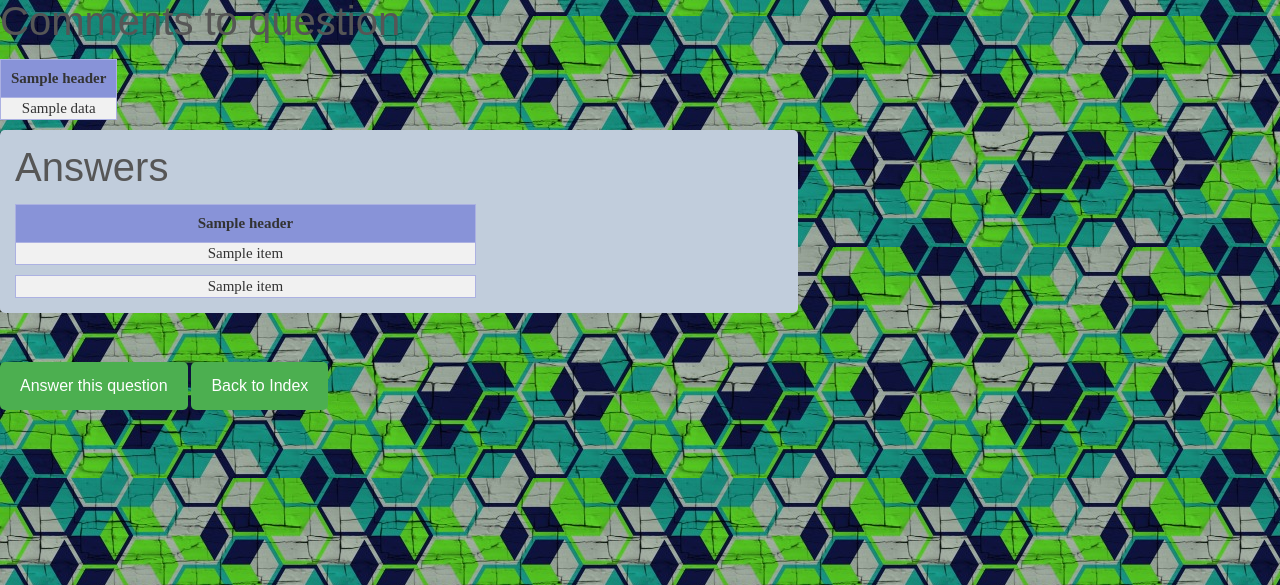
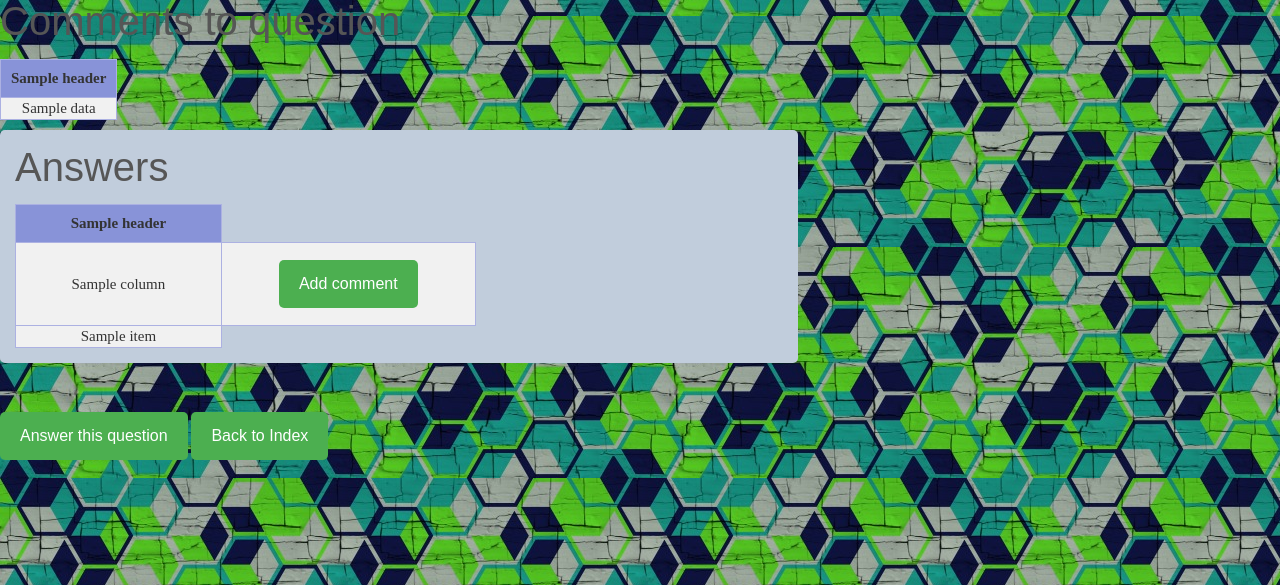
Before and after one commit to AndrasKovacs84/mittuDOMAIN-AskMate_project_sql, a Flask app: template templates/question_details.html in a window 1280 px wide. Shown: the part 215-800 px from the top of the page. Run offline with Flask 2, Linux system fonts and the light colour scheme; the template is opened without the code that fills it: most values are stand-ins (such as "Sample title", 1, 10 or a date in 2020).

Commit message:
comment functionality implemented, style lacking

```diff
--- a/main.py
+++ b/main.py
@@ -99,7 +99,12 @@ def new_question_id():
 @app.route('/question/<int:question_id>/delete', methods=['POST'])
 def delete_question(question_id):
     queries.sql_delete_question_tag(question_id)
-    queries.sql_delete_comment(question_id)
+    queries.sql_delete_comment('question_id', question_id)
+    answers = queries.sql_answers_to_question(question_id)
+    print(answers)
+    for answer_with_comments in answers['result_set']:
+        for comment in answer_with_comments['comments']:
+            queries.sql_delete_comment('answer_id', comment[0])
     queries.sql_delete_answer(question_id)
     queries.sql_delete_question(question_id)
     return redirect("/")
--- a/queries.py
+++ b/queries.py
@@ -173,8 +173,8 @@ def sql_update_question_details(cursor, new_question_details):
 
 
 @connect_to_sql
-def sql_delete_comment(cursor, question_id):
-    cursor.execute(""" DELETE FROM comment WHERE question_id = '{0}'; """.format(question_id))
+def sql_delete_comment(cursor, column_name, column_id):
+    cursor.execute(""" DELETE FROM comment WHERE {0} = '{1}'; """.format(column_name, column_id))
 
 
 @connect_to_sql
--- a/templates/question_details.html
+++ b/templates/question_details.html
@@ -33,23 +33,21 @@
         <h2>Answers</h2>
         <table>
             {% if answers.result_set|length %}
+                {% for dict in answers.result_set %}
                 <thead>
                     {% for column_name in answers.header %}
                         <th>{{ column_name }}</th>
                     {% endfor %}
                 </thead>
-                {% for row in answers.result_set %}
                 <tr>
-                    {% for item in row.answer %}
-                    <td>{{ item }}</td>
+                    {% for column in dict.answer %}
+                        <td>{{ column }}</td>
                     {% endfor %}
-                    {% if loop.index != row|length %}
-                    <td><button name="index_button" onclick="location.href='/answer/{{ row.answer[0] }}/new-comment'" type="button">Add comment1</button></td>
-                    {% endif %}
+                    <td><button name="index_button" onclick="location.href='/answer/{{ dict.answer[0] }}/new-comment'" type="button">Add comment</button></td>
                 </tr>
-                <table>
-                    {% if answers.result_set.comments|length %}
-                        {% for comment in answers.result_set.comments %}
+                <tr>
+                    {% if dict.comments|length %}
+                        {% for comment in dict.comments %}
                             <tr>
                             {% for column in comment %}
                                 <td>{{ column }}</td>
@@ -57,9 +55,9 @@
                             </tr>
                         {% endfor %}
                     {% endif %}
-                </table>
+                </tr>
                 {% endfor %}
-                {% else %}
+            {% else %}
                 <h3 style="color: black">Be the first on the InterWeb who has the answer for this Question!</h3>
             {% endif %}
         </table>
```
